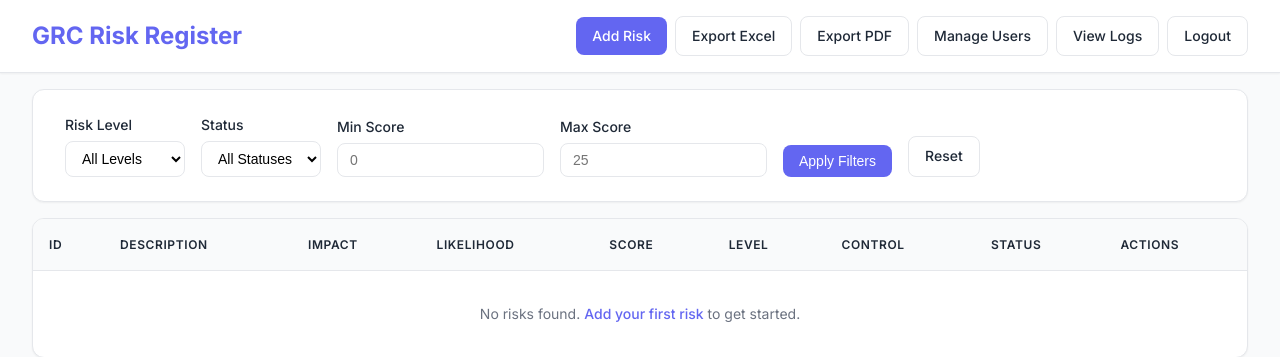
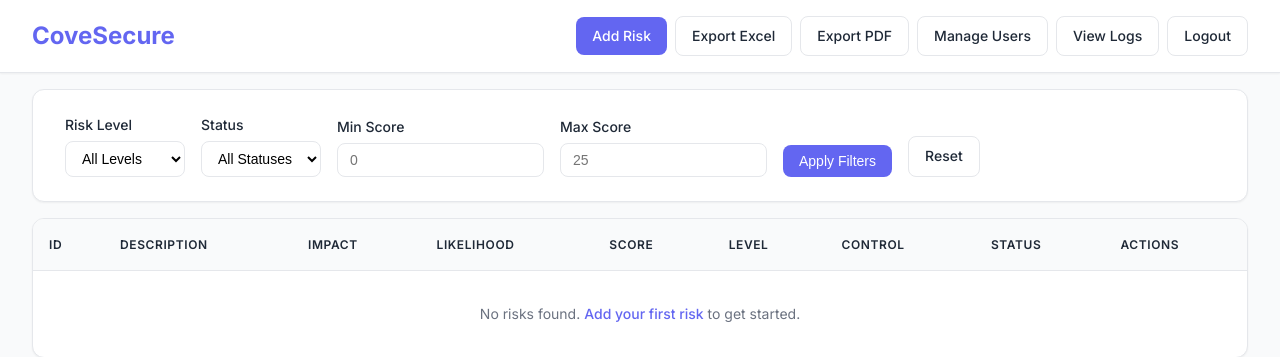
Before and after one commit to BlackViking163/CoveSecure, a Flask app: page / in a window 1280 px wide. Shown: the top 357 px of the page. Run offline with Flask 3, Linux system fonts and the light colour scheme; the visitor is signed in with stand-in values (Sample User, id 1); data that the repository does not hold is empty.

Commit message:
index.html

```diff
--- a/templates/index.html
+++ b/templates/index.html
@@ -3,7 +3,7 @@
 <head>
     <meta charset="UTF-8">
     <meta name="viewport" content="width=device-width, initial-scale=1.0">
-    <title>GRC Risk Register</title>
+    <title>CoveSecure</title>
     <link rel="stylesheet" href="/static/css/style.css">
     <link rel="preconnect" href="https://fonts.googleapis.com">
     <link rel="preconnect" href="https://fonts.gstatic.com" crossorigin>
@@ -12,7 +12,7 @@
 </head>
 <body>
     <header>
-        <h1>GRC Risk Register</h1>
+        <h1>CoveSecure</h1>
         <nav>
             <a class="btn btn-primary" href="/add">Add Risk</a>
             <a class="btn btn-secondary" href="/export/excel">Export Excel</a>
```
